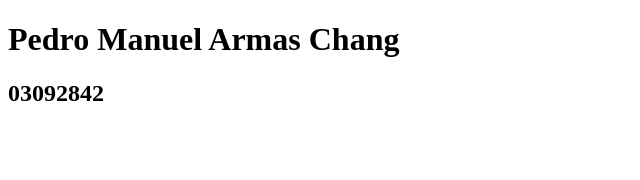
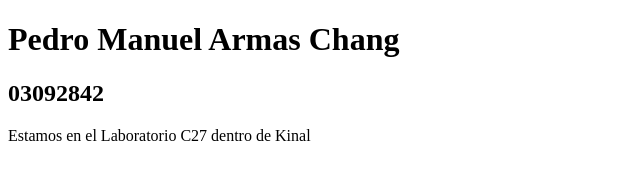
Before and after one commit to parmas24/Proyecto1, a plain HTML site: page index.html in a window 1280 px wide. Shown: the whole page, without its empty margins (0-640 px from the left). Drawn offline with Linux system fonts and the light colour scheme.

Commit message:
Agregar ubicación en archivo index.html

```diff
--- a/index.html
+++ b/index.html
@@ -8,5 +8,6 @@
 <body>
     <h1>Pedro Manuel Armas Chang</h1>
     <h2>03092842</h2>
+    <p>Estamos en el Laboratorio C27 dentro de Kinal</p>
 </body>
 </html>
```
